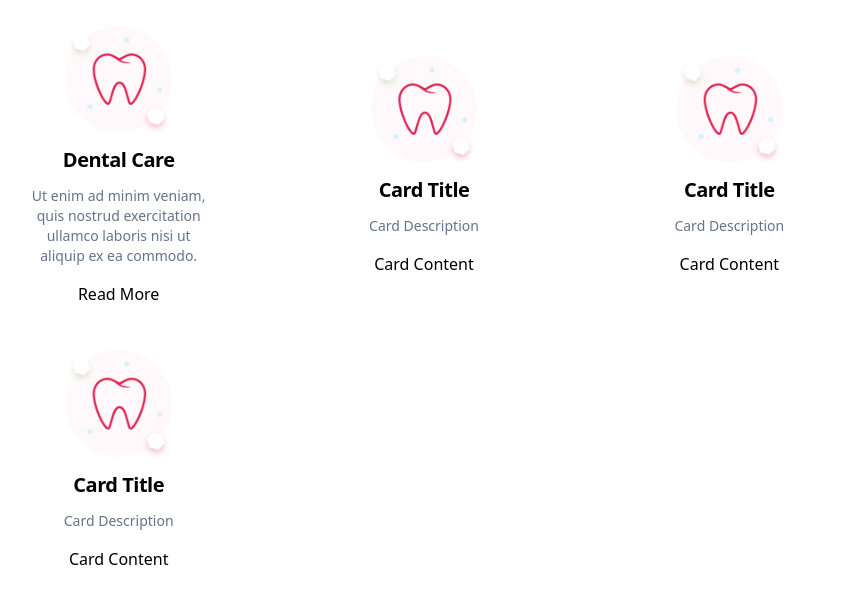
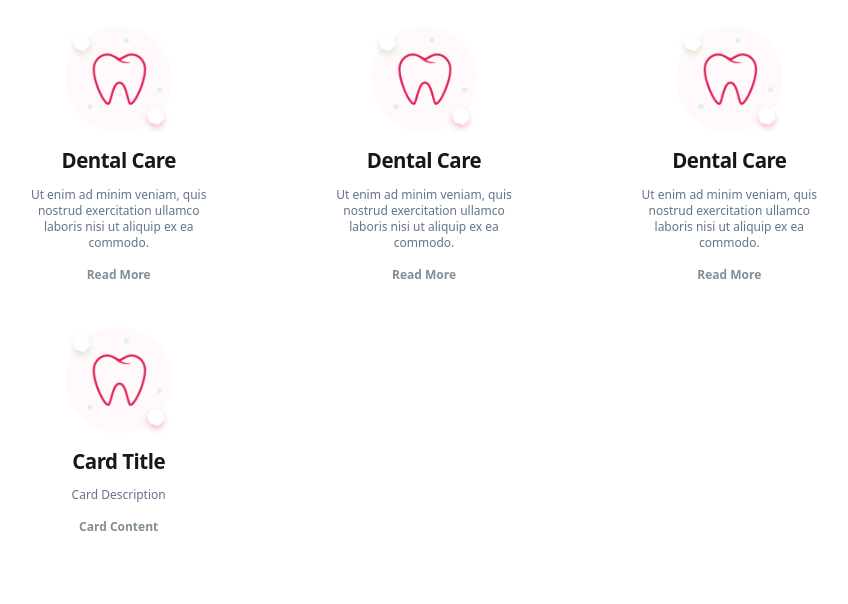
Before and after one commit to shokhsanam18/mediDove, a React (Vite) app: page /Test in a window 1280 px wide. Shown: the top 604 px of the page, without its empty margins (216-1064 px from the left). Built offline with nearby package versions, Linux system fonts and the light colour scheme.

Commit message:
feat: added props to inner texts

```diff
--- a/src/components/ui/Cards.jsx
+++ b/src/components/ui/Cards.jsx
@@ -1,4 +1,5 @@
 import * as React from 'react'
+import { Link } from "react-router-dom";
 import {
     Cards,
     Card,
@@ -16,7 +17,11 @@ import { cn } from "@/lib/utils";
 
 
 export const Cards_Services =
-  React.forwardRef(({ className, cards, cards_styles, card_styles,img_styles, shadowColor, ...props }, ref) => {
+  React.forwardRef(({ className, cards,
+    cards_styles, card_styles,
+    img_styles, shadowColor,
+    title_styles, colorHoverTitle,
+    content_styles, colorHoverContent, ...props }, ref) => {
 
   // const card_styles = {
 
@@ -38,11 +43,21 @@ export const Cards_Services =
               <CardImg src={card.src} style = {img_styles}></CardImg>
             </CardImage>
             {/* <CardHeader> */}
-              <CardTitle>{card.title}</CardTitle>
+            <Link>
+              <CardTitle style = {title_styles}
+              onMouseEnter={(e) => {e.currentTarget.style.color = colorHoverTitle}}
+              onMouseLeave={(e) => {e.currentTarget.style.color = title_styles.color}}
+              >{card.title}</CardTitle>
+            </Link>
               <CardDescription>{card.description}</CardDescription>
             {/* </CardHeader> */}
-            <CardContent>
-              <a href='#'>{card.content}</a>
+            <CardContent style = {content_styles}
+            onMouseEnter={(e) => {e.currentTarget.style.color = colorHoverContent}}
+            onMouseLeave={(e) => {e.currentTarget.style.color = content_styles.color}}
+            >
+              <Link>
+                {card.content}
+              </Link>
             </CardContent>
             {/* <CardFooter>
               <p>{card.footer}</p>
@@ -53,3 +68,92 @@ export const Cards_Services =
       </Cards>
   )
 })
+
+
+// it is use case. don't call cards_services_use anywhere
+// it is shown how it is going to be used
+
+export const Cards_Services_Use = () => {
+  const cardsInfo = [
+    {
+      id: 0,
+      title: 'Dental Care',
+      description: 'Ut enim ad minim veniam, quis nostrud exercitation ullamco laboris nisi ut aliquip ex ea commodo.',
+      content: 'Read More',
+      footer: 'Card Footer',
+      src: './img/service2.png'
+    },
+    {
+      id: 1,
+      title: 'Dental Care',
+      description: 'Ut enim ad minim veniam, quis nostrud exercitation ullamco laboris nisi ut aliquip ex ea commodo.',
+      content: 'Read More',
+      footer: 'Card Footer',
+      src: './img/service2.png'
+    },
+    {
+      id: 2,
+      title: 'Dental Care',
+      description: 'Ut enim ad minim veniam, quis nostrud exercitation ullamco laboris nisi ut aliquip ex ea commodo.',
+      content: 'Read More',
+      footer: 'Card Footer',
+      src: './img/service2.png'
+    },
+
+    {
+      id: 3,
+      title: 'Card Title',
+      description: 'Card Description',
+      content: 'Card Content',
+      footer: 'Card Footer',
+      src: './img/service2.png'
+    },
+  ]
+  const styles = {
+    cards_styles: {
+     backgroundColor: 'white',
+     // justifyContent: 'space-around',
+     columnGap: '1.25rem',
+     rowGap: '0.75rem',
+     padding: '10px 15%',
+   },
+   card_styles: {
+     backgroundColor: 'white',
+     color: 'black',
+     padding: '1rem 3rem',
+     gap: '1rem',
+     textAlign: 'center',
+     alignItems: 'center',
+     justifyContent: 'center',
+     shadowColor: '#AAC',
+   },
+   img_styles: {
+    width: '75%',
+   },
+   title_styles: {
+    fontSize: '1.28rem',
+    color: '#171717',
+    colorHoverTitle: '#73bb1d',
+   },
+   content_styles: {
+    fontWeight: '700',
+    color: '#808e96',
+    colorHoverContent: '#73bb1d',
+   },
+
+  }
+  return (
+    <>
+      <Cards_Services cards={cardsInfo}
+              cards_styles = {styles.cards_styles}
+              card_styles = {styles.card_styles}
+              img_styles = {styles.img_styles}
+              shadowColor = {styles.card_styles.shadowColor}
+              title_styles = {styles.title_styles}
+              colorHoverTitle = {styles.title_styles.colorHoverTitle}
+              content_styles = {styles.content_styles}
+              colorHoverContent = {styles.content_styles.colorHoverContent}
+      ></Cards_Services>
+    </>
+  );
+};
--- a/src/components/ui/card.jsx
+++ b/src/components/ui/card.jsx
@@ -59,7 +59,7 @@ const CardTitle = React.forwardRef(({ className, ...props }, ref) => (
   <div
     ref={ref}
     className={cn(
-      "text-xl font-semibold leading-none tracking-tight",
+      "font-semibold leading-none transition-all duration-300  tracking-tight",
       className
     )}
     {...props}
@@ -70,14 +70,14 @@ CardTitle.displayName = "CardTitle";
 const CardDescription = React.forwardRef(({ className, ...props }, ref) => (
   <div
     ref={ref}
-    className={cn("text-sm text-muted-foreground", className)}
+    className={cn("text-xs text-muted-foreground", className)}
     {...props}
   />
 ));
 CardDescription.displayName = "CardDescription";
 
 const CardContent = React.forwardRef(({ className, ...props }, ref) => (
-  <div ref={ref} className={cn(className)} {...props} />
+  <div ref={ref} className={cn("text-xs transition-all duration-300", className)} {...props} />
 ));
 CardContent.displayName = "CardContent";
 
--- a/src/pages/Test.jsx
+++ b/src/pages/Test.jsx
@@ -13,20 +13,21 @@ export const Test = () => {
     },
     {
       id: 1,
-      title: 'Card Title',
-      description: 'Card Description',
-      content: 'Card Content',
+      title: 'Dental Care',
+      description: 'Ut enim ad minim veniam, quis nostrud exercitation ullamco laboris nisi ut aliquip ex ea commodo.',
+      content: 'Read More',
       footer: 'Card Footer',
       src: './img/service2.png'
     },
     {
       id: 2,
-      title: 'Card Title',
-      description: 'Card Description',
-      content: 'Card Content',
+      title: 'Dental Care',
+      description: 'Ut enim ad minim veniam, quis nostrud exercitation ullamco laboris nisi ut aliquip ex ea commodo.',
+      content: 'Read More',
       footer: 'Card Footer',
       src: './img/service2.png'
     },
+
     {
       id: 3,
       title: 'Card Title',
@@ -49,7 +50,6 @@ export const Test = () => {
      color: 'black',
      padding: '1rem 3rem',
      gap: '1rem',
-     // border: '1px solid',
      textAlign: 'center',
      alignItems: 'center',
      justifyContent: 'center',
@@ -57,11 +57,17 @@ export const Test = () => {
    },
    img_styles: {
     width: '75%',
-    // border: '2px solid',
    },
-  //  title_styles: {
-
-  //  }
+   title_styles: {
+    fontSize: '1.28rem',
+    color: '#171717',
+    colorHoverTitle: '#73bb1d',
+   },
+   content_styles: {
+    fontWeight: '700',
+    color: '#808e96',
+    colorHoverContent: '#73bb1d',
+   },
 
   }
   return (
@@ -71,6 +77,10 @@ export const Test = () => {
               card_styles = {styles.card_styles}
               img_styles = {styles.img_styles}
               shadowColor = {styles.card_styles.shadowColor}
+              title_styles = {styles.title_styles}
+              colorHoverTitle = {styles.title_styles.colorHoverTitle}
+              content_styles = {styles.content_styles}
+              colorHoverContent = {styles.content_styles.colorHoverContent}
       ></Cards_Services>
     </>
   );
```
